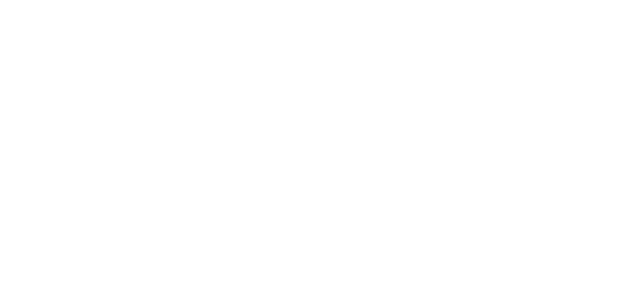
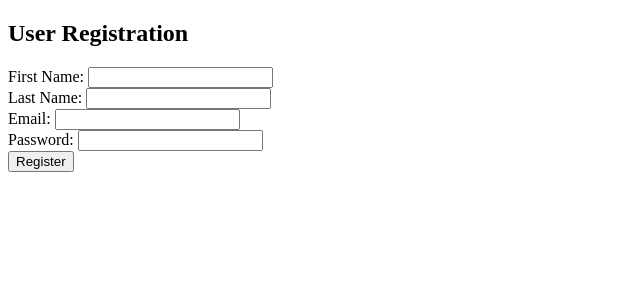
Before and after one commit to ruisu-iwnl/php-ums-sample, a PHP site: page /register.php in a window 1280 px wide. Before the commit the part shown is empty. Shown: the top 300 px of the page, without its empty margins (0-640 px from the left). Run offline with PHP 8.4, Linux system fonts and the light colour scheme.

Commit message:
sample register

```diff
--- a/register.php
+++ b/register.php
@@ -1,2 +1,61 @@
 <?php
+require_once 'db_connect.php';
+
+if ($_SERVER["REQUEST_METHOD"] == "POST") {
+    $first_name = mysql_real_escape_string($_POST['first_name']);
+    $last_name = mysql_real_escape_string($_POST['last_name']);
+    $email = mysql_real_escape_string($_POST['email']);
+    $password = mysql_real_escape_string($_POST['password']);
+
+    $hashed_password = md5($password);
+
+    $query = "INSERT INTO users (first_name, last_name, email)
+              VALUES ('$first_name', '$last_name', '$email')";
+
+    if (mysql_query($query)) {
+        $user_id = mysql_insert_id();
+
+        $query = "INSERT INTO user_passwords (user_id, password)
+                  VALUES ($user_id, '$hashed_password')";
+
+        if (mysql_query($query)) {
+            echo "Registration successful!";
+        } else {
+            echo "Error: " . mysql_error();
+        }
+    } else {
+        echo "Error: " . mysql_error();
+    }
+}
 ?>
+
+<!DOCTYPE html>
+<html>
+<head>
+    <title>User Registration</title>
+</head>
+<body>
+    <h2>User Registration</h2>
+    <form method="POST" action="">
+        <div>
+            <label>First Name:</label>
+            <input type="text" name="first_name" required>
+        </div>
+        <div>
+            <label>Last Name:</label>
+            <input type="text" name="last_name" required>
+        </div>
+        <div>
+            <label>Email:</label>
+            <input type="email" name="email" required>
+        </div>
+        <div>
+            <label>Password:</label>
+            <input type="password" name="password" required>
+        </div>
+        <div>
+            <input type="submit" value="Register">
+        </div>
+    </form>
+</body>
+</html>
```
